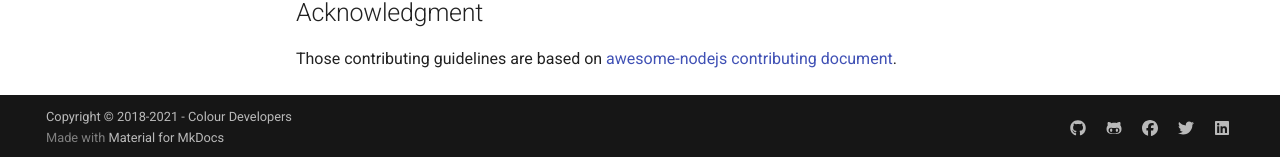
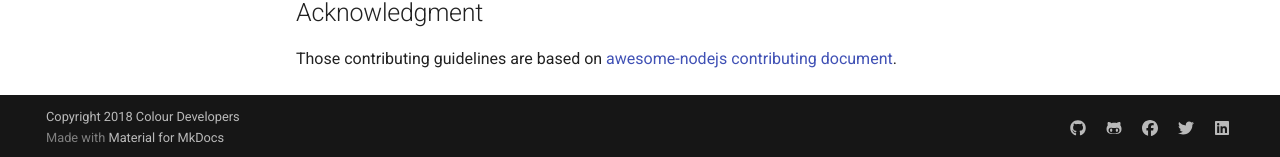
Before and after one commit to colour-science/awesome-colour, an MkDocs documentation site: the page built from docs/contributing.md, in a window 1280 px wide and 999 px high. Shown: the part 839-996 px from the top of the window. Built offline with MkDocs 1.6.1 and Material for MkDocs 9.7.7, drawn with Linux system fonts in a browser that asks for light colours; comment, search, counter and statistics services are not loaded.

Commit message:
Update copyright statements.

```diff
--- a/mkdocs.yml
+++ b/mkdocs.yml
@@ -9,7 +9,7 @@ repo_name: 'colour-science/awesome-colour'
 repo_url: 'https://github.com/colour-science/awesome-colour'
 
 # Copyright
-copyright: 'Copyright &copy; 2018-2021 - <a href="mailto:colour-developers@colour-science.org">Colour Developers</a>'
+copyright: 'Copyright 2018 <a href="mailto:colour-developers@colour-science.org">Colour Developers</a>'
 
 # Content
 nav:
--- a/tasks.py
+++ b/tasks.py
@@ -9,7 +9,7 @@ from __future__ import unicode_literals
 from invoke import task
 
 __author__ = 'Colour Developers'
-__copyright__ = 'Copyright (C) 2013-2021 - Colour Developers'
+__copyright__ = 'Copyright 2018 Colour Developers'
 __license__ = 'New BSD License - https://opensource.org/licenses/BSD-3-Clause'
 __maintainer__ = 'Colour Developers'
 __email__ = 'colour-developers@colour-science.org'
```
